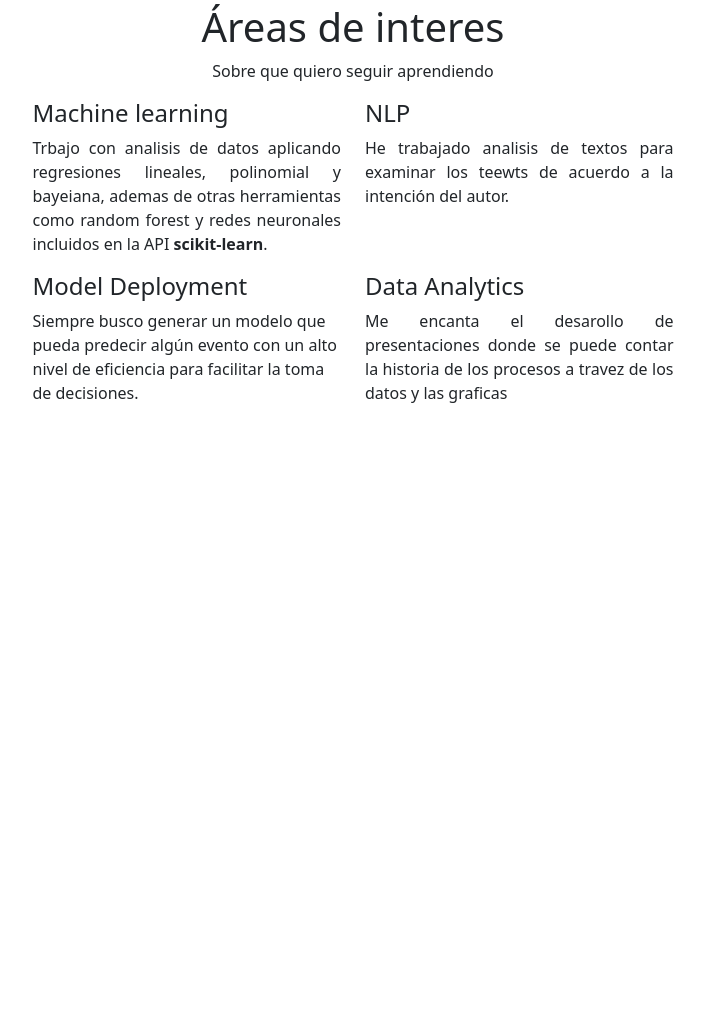
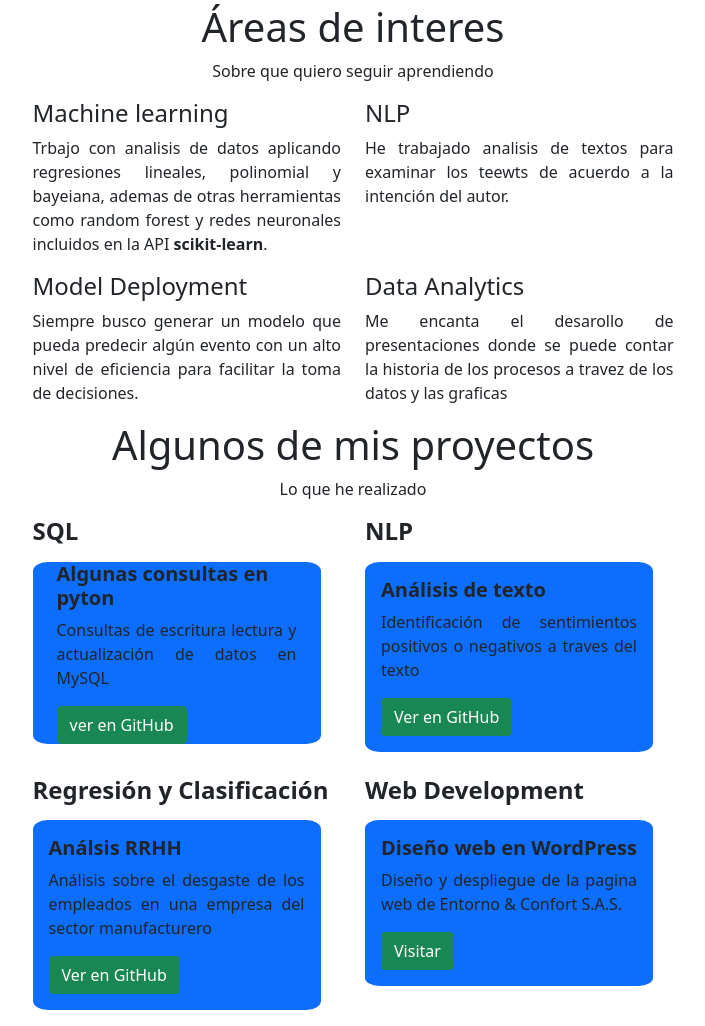
Before and after one commit to alexsanabria/alexsanabria.github.io, a plain HTML site: page index.html in a window 1280 px wide. Shown: the part 440-1466 px from the top of the page, without its empty margins (287-992 px from the left). Before the commit the page ends 861 px from the top, so only its background shows below. Drawn offline with nearby package versions, Linux system fonts and the light colour scheme.

Commit message:
Update portfolio

```diff
--- a/index.html
+++ b/index.html
@@ -21,12 +21,12 @@
             Mis Proyectos
           </a>
           <div class="dropdown-menu" aria-labelledby="navbarDropdown">
-            <a class="dropdown-item" href="#">Analisis Descriptivo</a>
-            <a class="dropdown-item" href="#">Machine Learning</a>
-            <a class="dropdown-item" href="#">NLP</a>
-            <a class="dropdown-item" href="#">Procesamiento de Imágenes</a>
+            <a class="dropdown-item" href="#Projects">Analisis Descriptivo</a>
+            <a class="dropdown-item" href="#Projects">Machine Learning</a>
+            <a class="dropdown-item" href="#Projects">NLP</a>
+            <a class="dropdown-item" href="#Projects">Procesamiento de Imágenes</a>
             <div class="dropdown-divider"></div>
-            <a class="dropdown-item" href="#">Web Develop</a>
+            <a class="dropdown-item" href="#Projects">Web Develop</a>
           </div>
 
       </ul>
@@ -107,10 +107,10 @@
     <div class="single-services">
       <span class="lnr lnr-laptop-phone"></span>
       <a><h4>Model Deployment</h4></a>
-      <p>
+      <p style="text-align: justify;">
         Siempre busco generar un modelo que pueda predecir algún evento con un alto nivel de  eficiencia
         para facilitar la toma de decisiones.
-      </p style="text-align: justify;">
+      </p>
     </div>
   </div>
 
@@ -133,5 +133,110 @@
 </section>
 
 
+<section id="Projects" class="services-area section-gap">
+  <div class="container">
+          <div class="row d-flex justify-content-center">
+              <div class="menu-content  col-lg-7">
+                  <div class="title text-center">
+                      <h1 class="mb-10">Algunos de mis proyectos</h1>
+                      <p> Lo que he realizado
+                  </p></div>
+              </div>
+          </div>
+
+  </div>
+</section>
+
+
+<section class="services-area section-gap">
+  <div class="container">
+    <div class="row d-flex justify-content-center">
+      <div class="menu-content  col-lg-7">
+  <div class="row">
+  <div class="col-lg-6 col-md-6">
+    <div class="single-services">
+      <span class="lnr lnr-cloud-check"></span>
+      <a><h4><b>SQL</b></h4></a>
+      <p style="text-align: justify;">
+
+        <table>
+          <tr>
+            <div class="cardtext-white bg-primary mb-3" style="max-width: 18rem; border-radius: 5%;">
+              <div class="container">
+                <h5><b>Algunas consultas en pyton</b></h5>
+                <p class="card-text"  style="text-align: justify;">Consultas de escritura lectura y actualización de datos en MySQL</p>
+                <a href="#" class="btn btn-success">ver en GitHub</a>
+              </div>
+            </div>
+          </tr>
+
+          </tr>
+
+        </table>
+
+      </p>
+    </div>
+  </div>
+
+
+  <div class="col-lg-6 col-md-6">
+    <div class="single-services">
+      <span class="lnr lnr-bubble"></span>
+      <a><h4><b>NLP</b></h4></a>
+      <p style="text-align: justify;">
+        <div class="cardtext-white bg-primary mb-3" style="max-width: 18rem; border-radius: 5%">
+          <div class="card-body">
+            <h5 class="card-title"> <b>Análisis de texto </b></h5>
+            <p class="card-text" style="text-align: justify;">Identificación de sentimientos positivos o negativos a traves del texto</p>
+            <a href="#" class="btn btn-success">Ver en GitHub</a>
+          </div>
+        </div>
+      </p>
+    </div>
+  </div>
+</div>
+
+    <div class="row">
+  <div class="col-lg-6 col-md-6">
+    <div class="single-services">
+      <span class="lnr lnr-laptop-phone"></span>
+      <a><h4><b>Regresión y Clasificación</b></h4></a>
+      <p style="text-align: justify;">
+        <div class="cardtext-white bg-primary mb-3" style="max-width: 18rem; border-radius: 5%">
+          <div class="card-body">
+            <h5 class="card-title"><b>Análsis RRHH</b></h5>
+            <p class="card-text" style="text-align: justify;"> Análisis sobre el desgaste de los empleados en una empresa del sector manufacturero</p>
+            <a href="#" class="btn btn-success">Ver en GitHub</a>
+          </div>
+        </div>
+      </p>
+    </div>
+  </div>
+
+  <div class="col-lg-6 col-md-6">
+    <div class="single-services">
+      <span class="lnr lnr-chart-bars"></span>
+      <a><h4><b>Web Development</b></h4></a>
+      <p style="text-align: justify;">
+        <div class="cardtext-white bg-primary mb-3" style="max-width: 18rem; border-radius: 5%">
+          <div class="card-body">
+            <h5 class="card-title"> <b>Diseño web en WordPress</b></h5>
+            <p class="card-text" style="text-align: justify;">Diseño y despliegue de la pagina web de Entorno & Confort S.A.S.</p>
+            <a href="https://entornoyconfort.com" target="_blank" class="btn btn-success">Visitar</a>
+          </div>
+        </div>
+      </p>
+    </div>
+  </div>
+</div>
+</div>
+</div>
+</div>
+
+
+</section>
+
+
+
 </body>
 </html>
```
Also changed, not shown: CV.html (+7 -7 lines).
